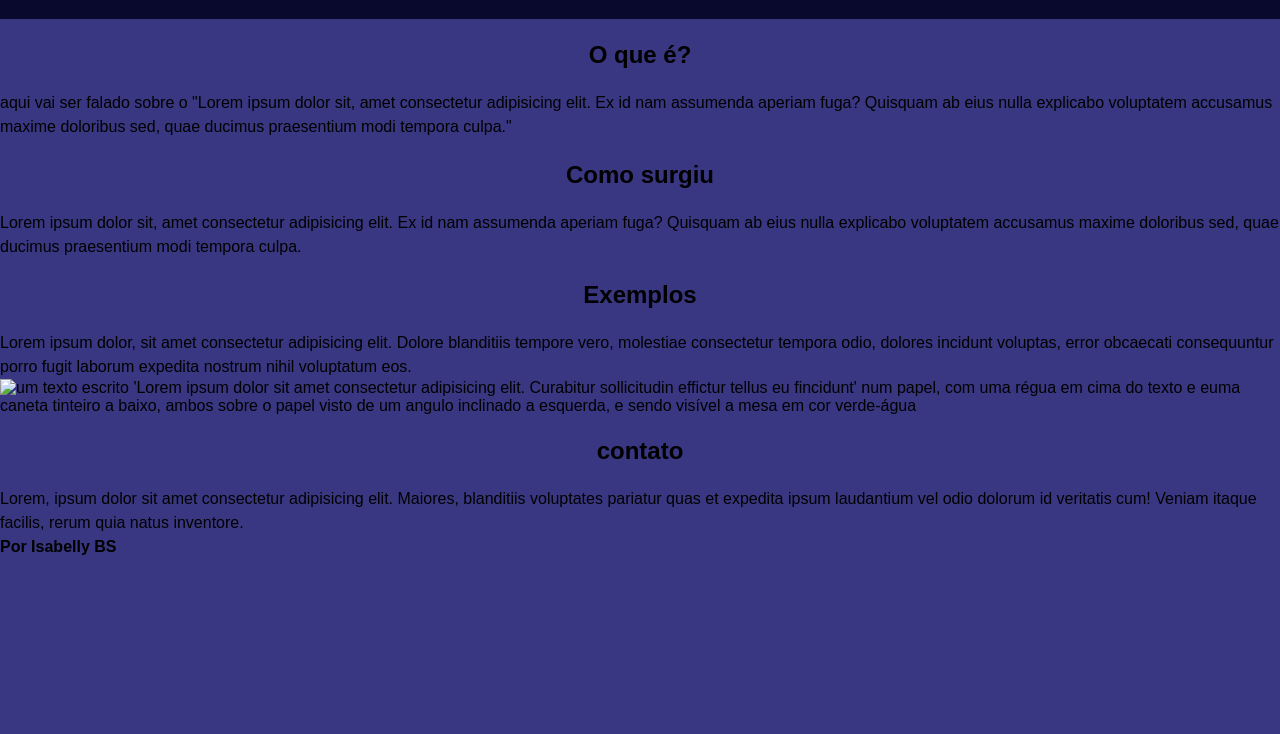
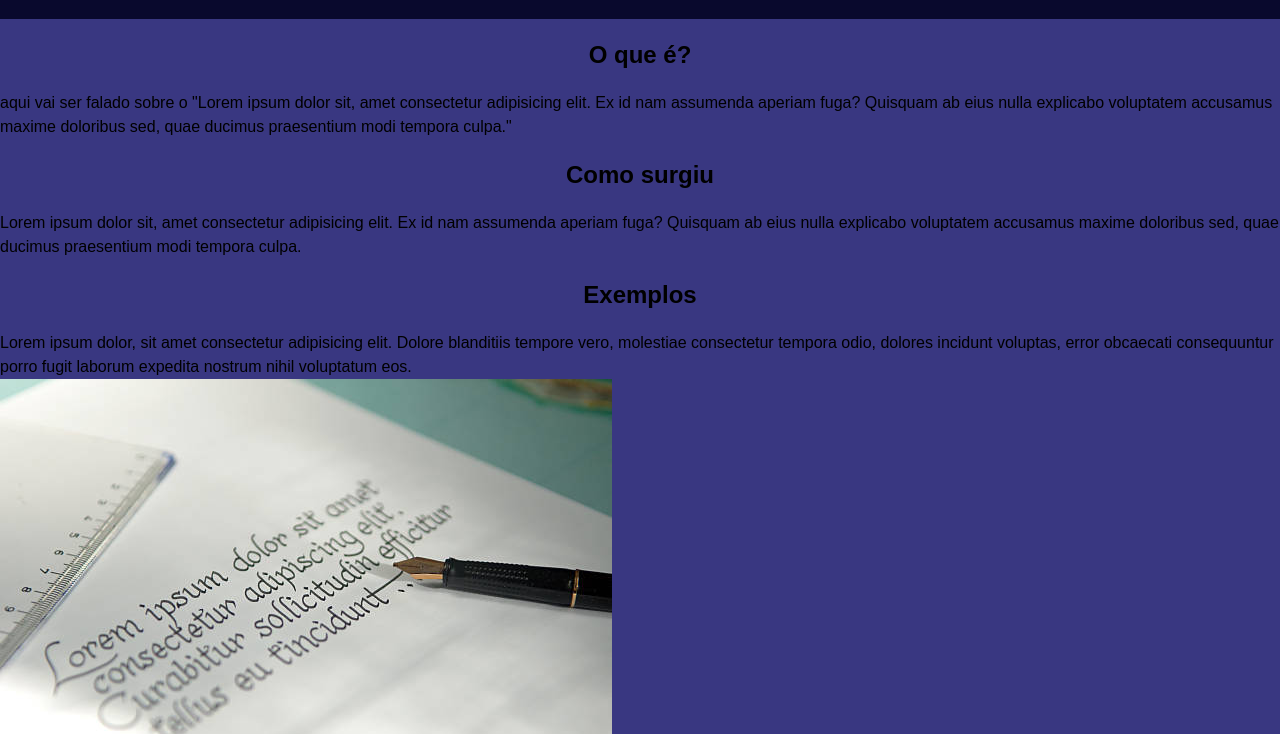
Before and after one commit to isabellyBS/TsukiOdyssey, a plain HTML site: page SiteLoremIpsum/index.html in a window 1280 px wide. Shown: the part 99-833 px from the top of the page. Before the commit the page ends 800 px from the top, so only its background shows below. Drawn offline with Linux system fonts and the light colour scheme.

Commit message:
Add files via upload

```diff
--- a/SiteLoremIpsum/index.html
+++ b/SiteLoremIpsum/index.html
@@ -34,7 +34,7 @@
       <section id="ex">
         <h1>Exemplos</h1>
         <p>Lorem ipsum dolor, sit amet consectetur adipisicing elit. Dolore blanditiis tempore vero, molestiae consectetur tempora odio, dolores incidunt voluptas, error obcaecati consequuntur porro fugit laborum expedita nostrum nihil voluptatum eos.</p>
-      <img src="Img/LoremImpsumIMG" alt="um texto escrito 'Lorem ipsum dolor sit amet consectetur adipisicing elit. Curabitur sollicitudin effictur tellus eu fincidunt' num papel, com uma régua em cima do texto e euma caneta tinteiro a baixo, ambos sobre o papel visto de um angulo inclinado a esquerda, e sendo visível a mesa em cor verde-água">
+      <img src="Img/lorem.jpg" alt="um texto escrito 'Lorem ipsum dolor sit amet consectetur adipisicing elit. Curabitur sollicitudin effictur tellus eu fincidunt' num papel, com uma régua em cima do texto e euma caneta tinteiro a baixo, ambos sobre o papel visto de um angulo inclinado a esquerda, e sendo visível a mesa em cor verde-água">
       </section>
       <section id="contato">
         <h1>contato</h1>
```
Also changed, not shown: SiteLoremIpsum/Img/lorem.jpg (added).
